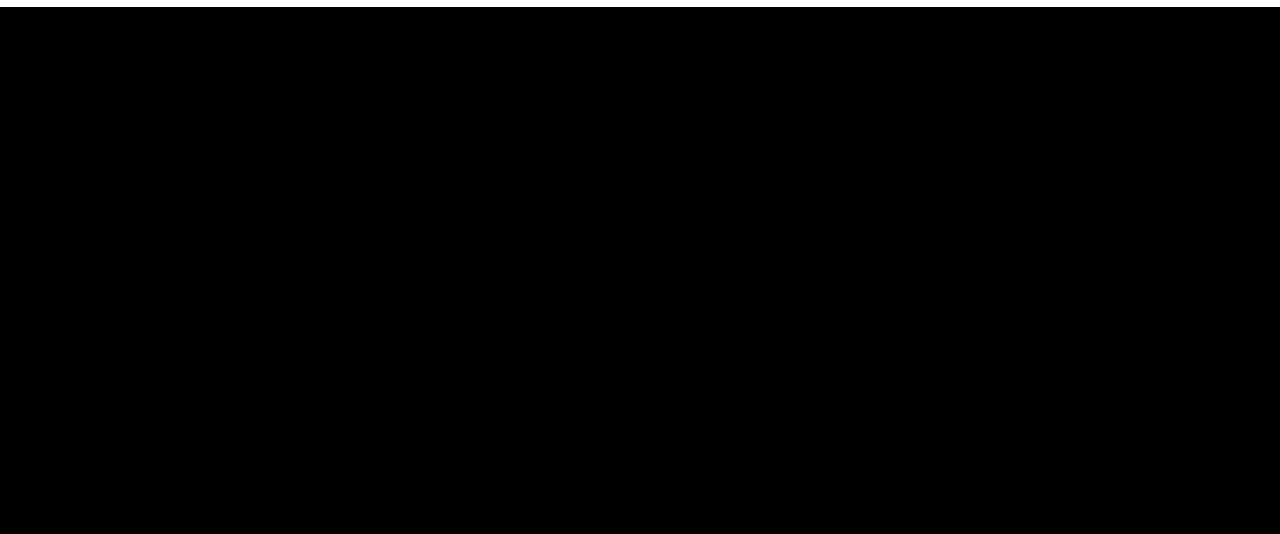
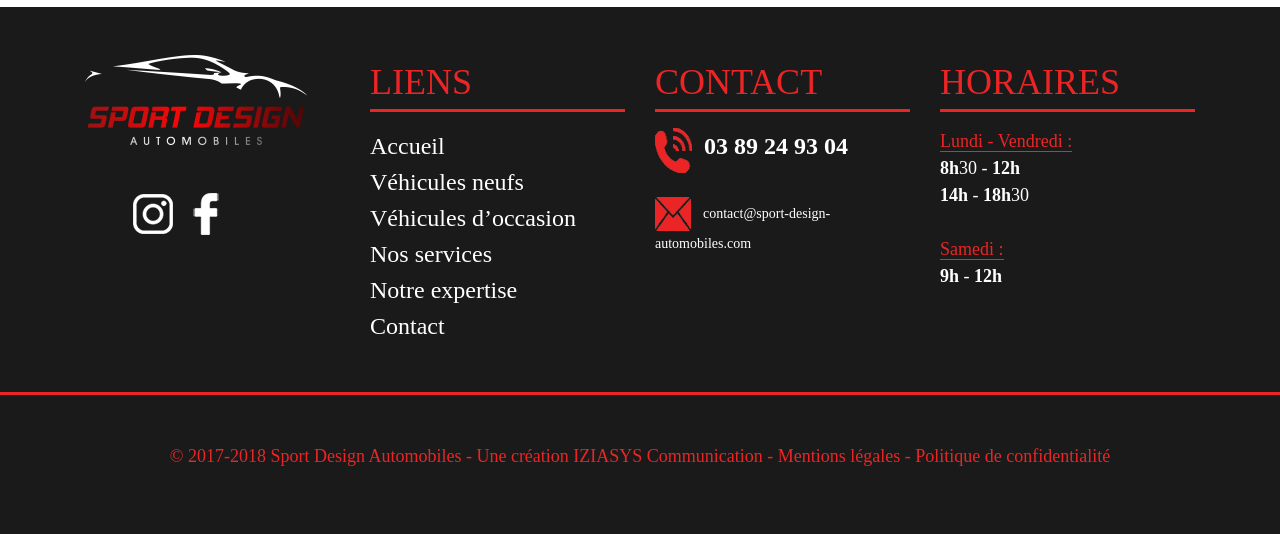
Before and after one commit to mathieuradjouki/concession, a PHP site: page /concession/index.php in a window 1280 px wide; the page is wider, and only the part inside the window is pictured. Shown: the part 5313-5847 px from the top of that part. Before the commit the page ends 5320 px from the top of that part, so only its background shows below. Run offline with PHP 8.4, Linux system fonts and the light colour scheme; some libraries are stand-ins or nearby versions.

Commit message:
image acceuil index

```diff
--- a/footer.php
+++ b/footer.php
@@ -1,7 +1,42 @@
-
-
-
-
+<footer class="bg-footer">
+  <div class="container pt-5">
+    <div class="row pb-5">
+      <div class="col-lg-3">
+        <a href="#"><img src="images/header/logo.png" alt="logo"></a><br><br><br>
+        <a href="#"><img src="images/footer/instagram-logo.png" alt="instagram-logo" class="pl-5 pr-3"></a>
+        <a href="#"><img src="images/footer/facebook-icon.png" alt="facebook-icon"></a>
+      </div>
+      <div class="col-lg-3">
+        <p class="text-uppercase color-red-footer border-bottom-title font-size-title-footer">liens</p>
+        <span><a href="#" class="text-white font-size-tel-footer">Accueil</a></span><br>
+        <span><a href="#" class="text-white font-size-tel-footer">Véhicules neufs</a></span><br>
+        <span><a href="#" class="text-white font-size-tel-footer">Véhicules d’occasion</a></span><br>
+        <span><a href="#" class="text-white font-size-tel-footer">Nos services</a></span><br>
+        <span><a href="#" class="text-white font-size-tel-footer">Notre expertise</a></span><br>
+        <span><a href="#" class="text-white font-size-tel-footer">Contact</a></span><br>
+      </div>
+      <div class="col-lg-3">
+        <p class="text-uppercase color-red-footer border-bottom-title font-size-title-footer">contact</p>
+        <span><img src="images/footer/tel.png" alt="tel" class="icon-tel-size pr-2"></span>
+        <a href="03 89 24 93 04" class="text-white font-weight-bold font-size-tel-footer">03 89 24 93 04</a><br><br>
+        <span><img src="images/footer/mail.png" alt="mail" class="icon-mail-size pr-2"></span>
+        <a href="mailto:contact@sport-design-automobiles.com" class="text-white font-size-contact-footer">contact@sport-design-automobiles.com</a>
+      </div>
+      <div class="col-lg-3 font-size-horaires">
+        <p class="text-uppercase color-red-footer border-bottom-title font-size-title-footer">horaires</p>
+        <span class="color-red-footer border-bottom-horaires">Lundi - Vendredi :</span><br>
+        <span class="text-white"><span class="font-weight-bold">8h</span>30 - <span class="font-weight-bold">12h</span></span><br>
+        <span class="text-white"><span class="font-weight-bold">14h</span> - <span class="font-weight-bold">18h</span>30</span><br><br>
+        <span class="color-red-footer border-bottom-horaires">Samedi :</span><br>
+        <span class="text-white"><span class="font-weight-bold">9h</span> - <span class="font-weight-bold">12h</span></span>
+      </div>
+    </div>
+  </div>
+  <div class="text-center border-top-footer pt-5 pb-5">
+    <p class="color-red-footer font-size-horaires ">© 2017-2018 Sport Design Automobiles - Une création IZIASYS Communication - Mentions légales - Politique de confidentialité</p>
+  </div>
+</footer>
+<!-- SCRIPTS BOOTSTRAP -->
 <script src="https://code.jquery.com/jquery-3.5.1.slim.min.js" integrity="sha384-DfXdz2htPH0lsSSs5nCTpuj/zy4C+OGpamoFVy38MVBnE+IbbVYUew+OrCXaRkfj" crossorigin="anonymous"></script>
 <script src="https://cdn.jsdelivr.net/npm/popper.js@1.16.0/dist/umd/popper.min.js" integrity="sha384-Q6E9RHvbIyZFJoft+2mJbHaEWldlvI9IOYy5n3zV9zzTtmI3UksdQRVvoxMfooAo" crossorigin="anonymous"></script>
 <script src="https://stackpath.bootstrapcdn.com/bootstrap/4.5.0/js/bootstrap.min.js" integrity="sha384-OgVRvuATP1z7JjHLkuOU7Xw704+h835Lr+6QL9UvYjZE3Ipu6Tp75j7Bh/kR0JKI" crossorigin="anonymous"></script>
--- a/index.php
+++ b/index.php
@@ -1,5 +1,5 @@
 <?php
-include ('headeraccueil.php')
+include('headeraccueil.php');
 ?>
 <link rel="stylesheet" href="pageaccueil.css">
 
@@ -230,7 +230,7 @@ include ('headeraccueil.php')
 
 <section id="bodyversionmobile">
       <div class="container-fluid mr-0 ml-0 pr-0 pl-0 imagevoitureaccueil">
-            <img src="imagesaccueil\voitureimage.png" class=" imagevoituresize" alt="voiture">
+            <img src="image/voitureimage.png" class=" imagevoituresize" alt="voiture">
       </div>
 
       <section id="filtrebannermobile" class="container-fluid">
@@ -275,7 +275,7 @@ include ('headeraccueil.php')
         <div class="container-fluid mt-0 mr-0 ml-0 pr-0 pl-0">
           <div>
             <h3 class="text-center text-white pt-3 pb-3"> CONCESSION AUTOMOBILE EN ALSACE </h3>
-              <img src="imagesaccueil/imageconcessionmobile.jpg" alt="des voitures" class="img-fluid w-100">
+              <img src="image/imageconcessionmobile.jpg" alt="des voitures" class="img-fluid w-100">
           </div>
               <div class="row text-white ">
                 <div class="col-md  text-center pt-3">
--- a/main.css
+++ b/main.css
@@ -1202,7 +1202,6 @@ input
 .container-card
 {
   background-color: #333333;
-  min-width: 1390px!important;
 }
 .card-voitures
 {
@@ -1259,7 +1258,7 @@ input
 .text {
   background-color: black;
   color: white;
-  font-size: 14px;
+  font-size: 16px;
   padding: 16px 32px;
  text-align: left;
 }
--- a/pageaccueil.css
+++ b/pageaccueil.css
@@ -1,4 +1,3 @@
-
 /*CSS MOBILE*/
 /*header*/
 .bgnavbar{
@@ -173,7 +172,6 @@ z-index: 999;
   margin-top: 20px;
 }
 /*fin CSS MOBILE
-
 /*CSS DESKTOP*/
 /*header*/
 #navbartoggle{
@@ -575,6 +573,7 @@ display:none;
 }
 
 @media screen and (max-width :1024px){
+
   .carouselimg p{
     width:200px;
     margin-left: 200px;
```
Also changed, not shown: headeraccueil.php (+0 -9 lines), image/imageconcessionmobile.jpg (added), image/voitureimage.png (added), style.css (deleted).
